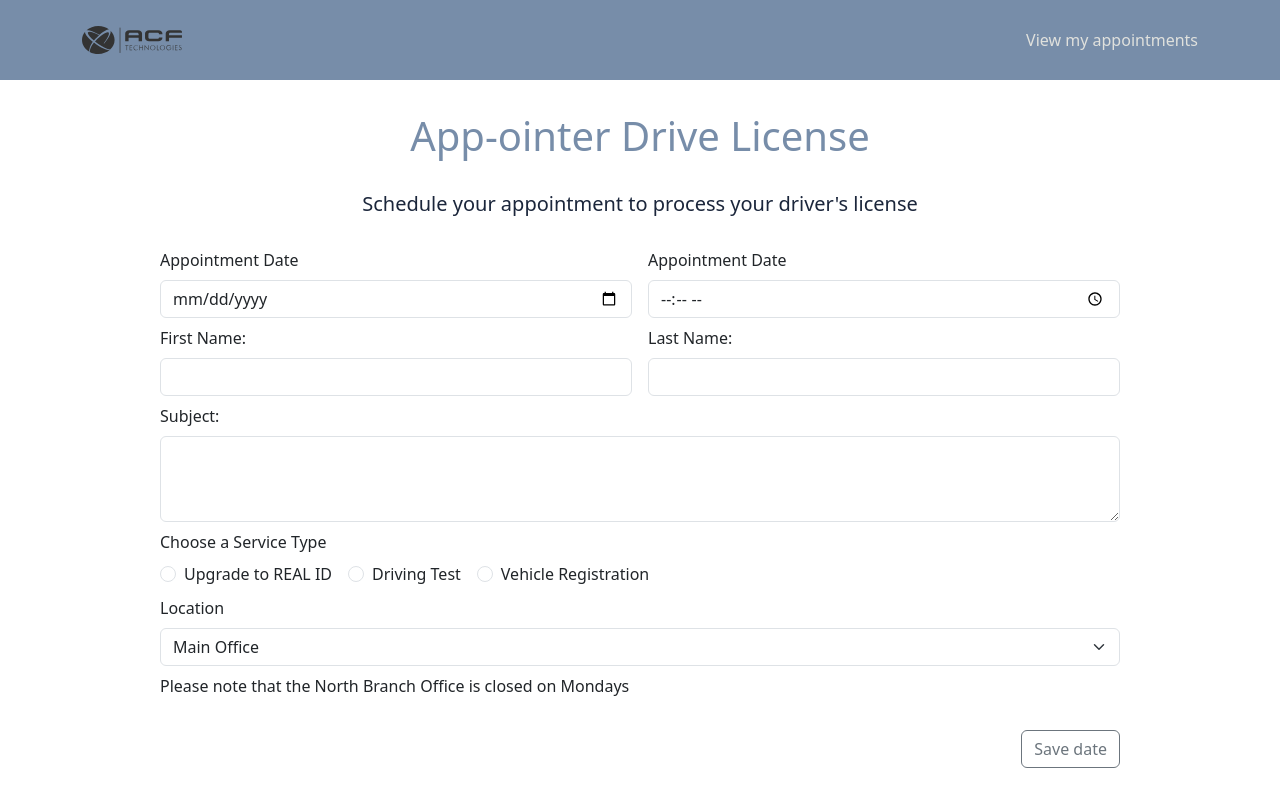
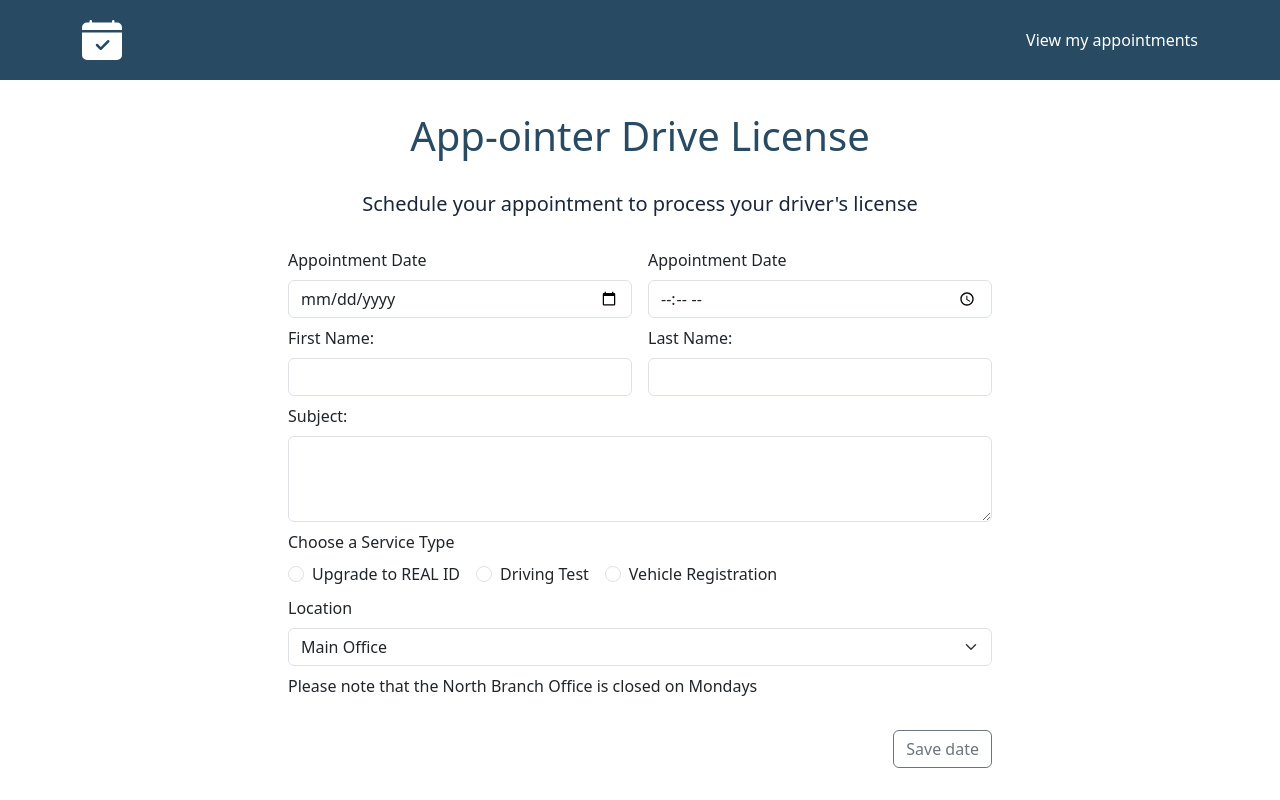
Before and after one commit to armandopbringas/app-ointment, a React (Vite) app: page / in a window 1280 px wide. Built offline with nearby package versions, Linux system fonts and the light colour scheme.

Commit message:
style: :lipstick: Change UI styles

```diff
--- a/package.json
+++ b/package.json
@@ -14,6 +14,7 @@
     "react": "^18.2.0",
     "react-bootstrap": "^2.8.0",
     "react-dom": "^18.2.0",
+    "react-icons": "^4.11.0",
     "react-router-dom": "^6.15.0",
     "sass": "^1.66.1"
   },
--- a/src/app/App.scss
+++ b/src/app/App.scss
@@ -1,16 +1,16 @@
 .App {
   padding: 0 2rem;
   margin: 0 auto;
-  max-width: 1024px;
+  max-width: 768px;
 }
 
 .nav-styles {
   height: 5rem;
-  background-color: #778da9;
+  background-color: #284b63;
 }
 
 .link-styles {
-  color: #e0e1dd;
+  color: #ffffff;
   text-decoration: none;
 }
 
@@ -22,7 +22,7 @@
 .title-app {
   margin: 2rem 0;
   text-align: center;
-  color: #778da9;
+  color: #284b63;
 }
 
 .app-text-instruction {
--- a/src/components/Nav/Nav.jsx
+++ b/src/components/Nav/Nav.jsx
@@ -1,7 +1,7 @@
 import { Container } from 'react-bootstrap';
 import { NavLink, useLocation } from 'react-router-dom';
 import Navbar from 'react-bootstrap/Navbar';
-import mainLog from '../../assets/logo.svg';
+import { BsFillCalendarCheckFill } from 'react-icons/bs';
 
 const HeaderNav = () => {
   const location = useLocation();
@@ -10,7 +10,7 @@ const HeaderNav = () => {
     <Navbar expand="lg" className="nav-styles">
       <Container>
         <NavLink to='/'>
-          <img src={mainLog} alt="" width={100} />
+          <BsFillCalendarCheckFill size={40} color="white" />
         </NavLink>
         {location.pathname === '/' ? (
           <NavLink to="/appointments" className='link-styles'>
```
Also changed, not shown: .pnp.cjs, 1 other file (tests, documents, lock files or other folders).
